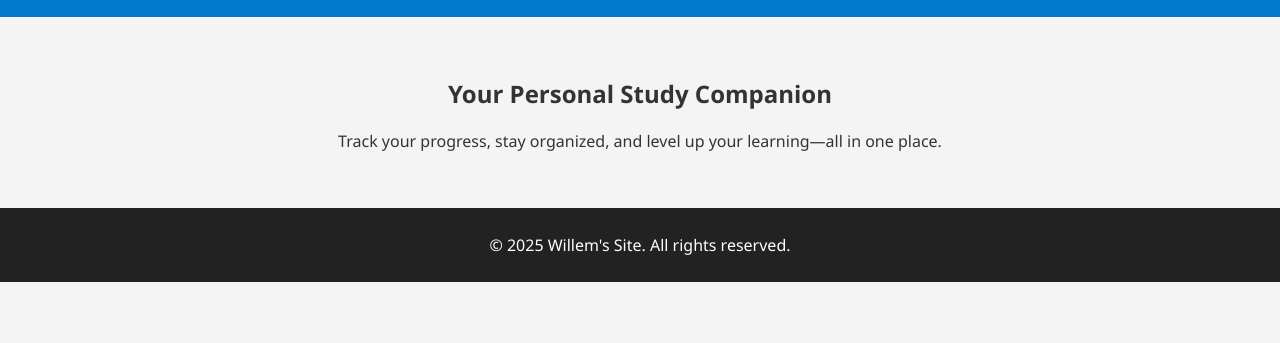
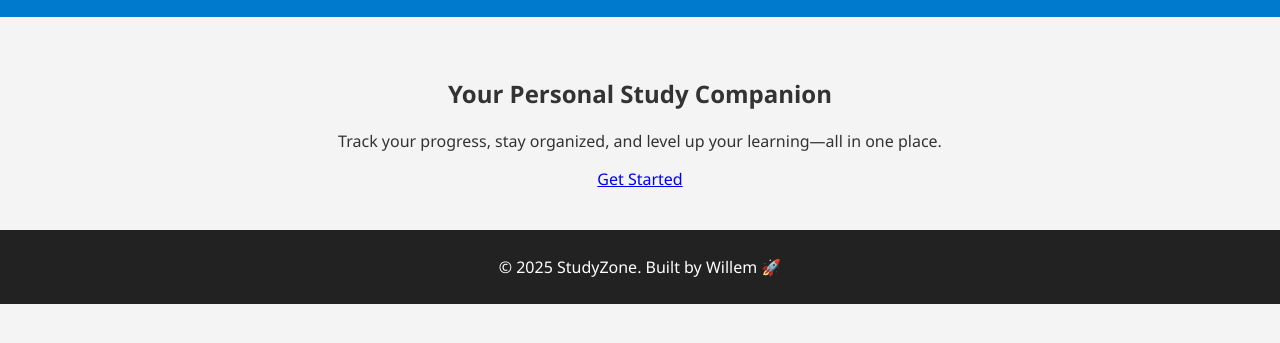
Before and after one commit to willer481/http-willer481.github.com-, a plain HTML site: page index.html in a window 1280 px wide. Shown: the part 131-474 px from the top of the page. Drawn offline with Linux system fonts and the light colour scheme.

Commit message:
Update index.html

```diff
--- a/index.html
+++ b/index.html
@@ -20,11 +20,12 @@
     <section class="intro">
       <h2>Your Personal Study Companion</h2>
       <p>Track your progress, stay organized, and level up your learning—all in one place.</p>
+      <a href="login.html" class="cta-button">Get Started</a>
     </section>
   </main>
 
   <footer>
-    <p>&copy; 2025 Willem's Site. All rights reserved.</p>
+    <p>&copy; 2025 StudyZone. Built by Willem 🚀</p>
   </footer>
 </body>
 </html>
```
